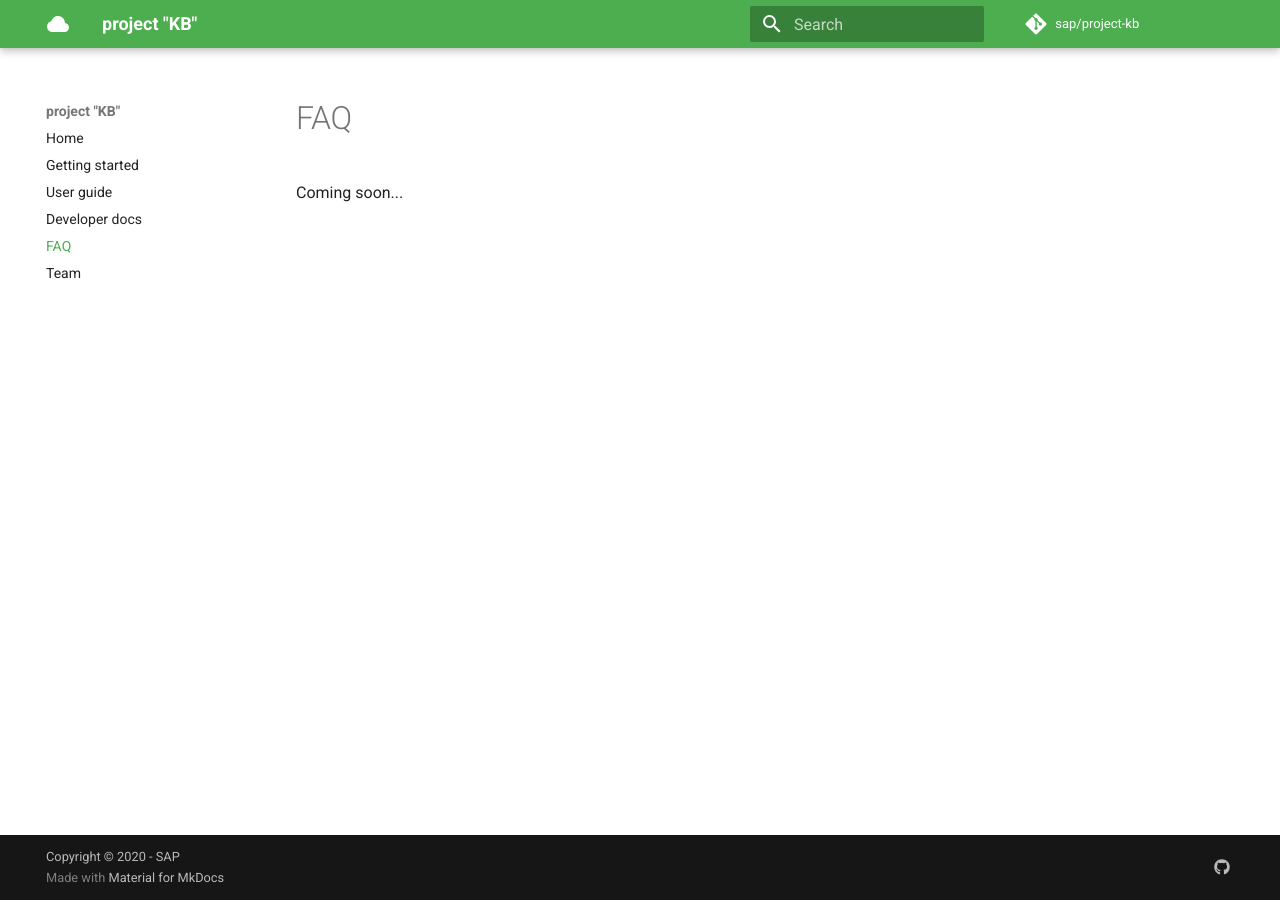
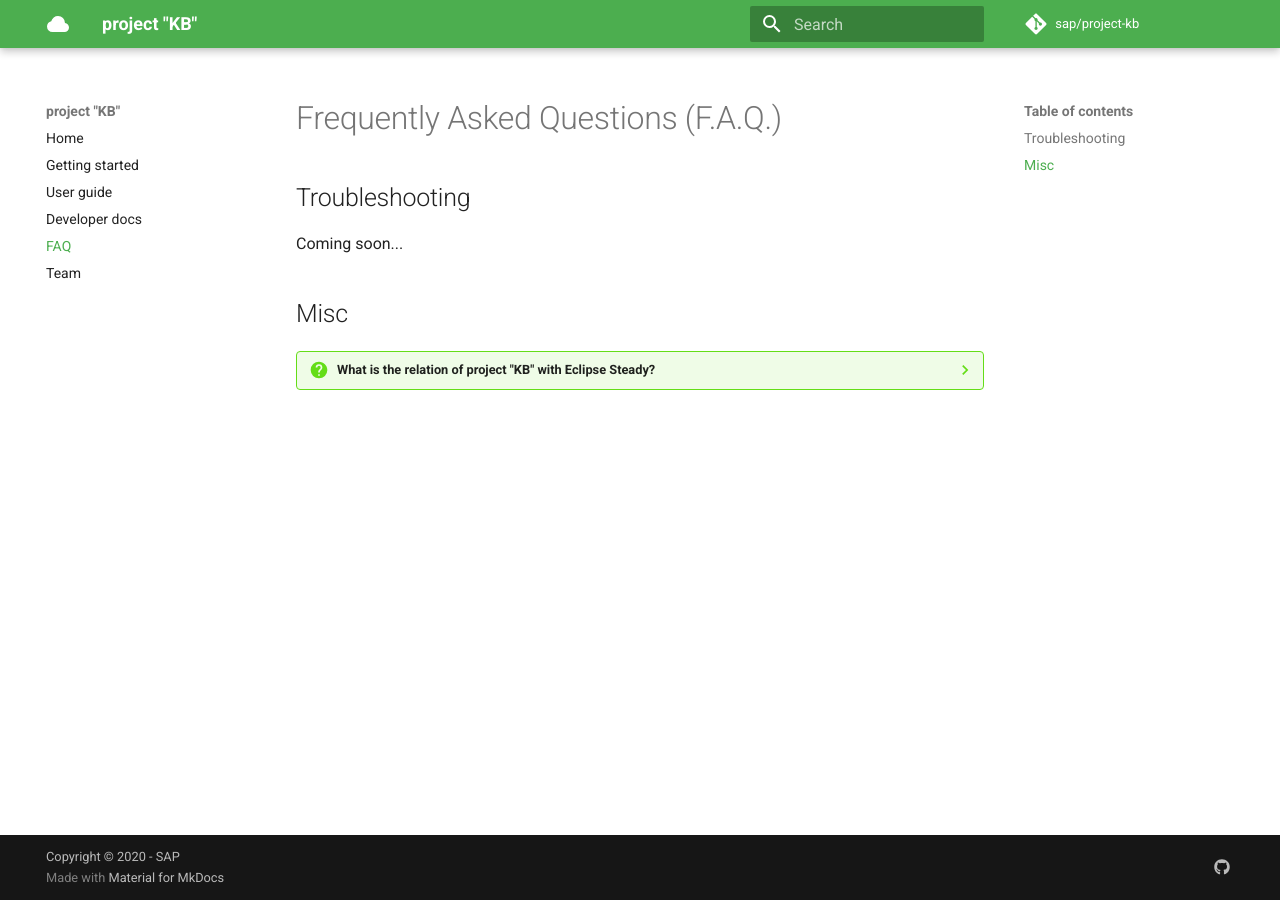
Before and after one commit to SAP/project-kb, an MkDocs documentation site: the page built from docs/faq.md, in a window 1280 px wide. Built offline with MkDocs 1.6.1 and Material for MkDocs 9.7.7, drawn with Linux system fonts in a browser that asks for light colours; comment, search, counter and statistics services are not loaded.

Commit message:
initial FAQ

```diff
--- a/docs/faq.md
+++ b/docs/faq.md
@@ -1 +1,13 @@
+# Frequently Asked Questions (F.A.Q.)
+
+## Troubleshooting
+
 Coming soon...
+
+## Misc
+
+??? question "What is the relation of project "KB" with Eclipse Steady?"
+
+    Eclipse Steady needs code-level data about how vulnerabilities
+    (basically, which commit in which repository fix which vulnerability).
+    Project "KB" promotes a collaborative approach to curating such data.
```
